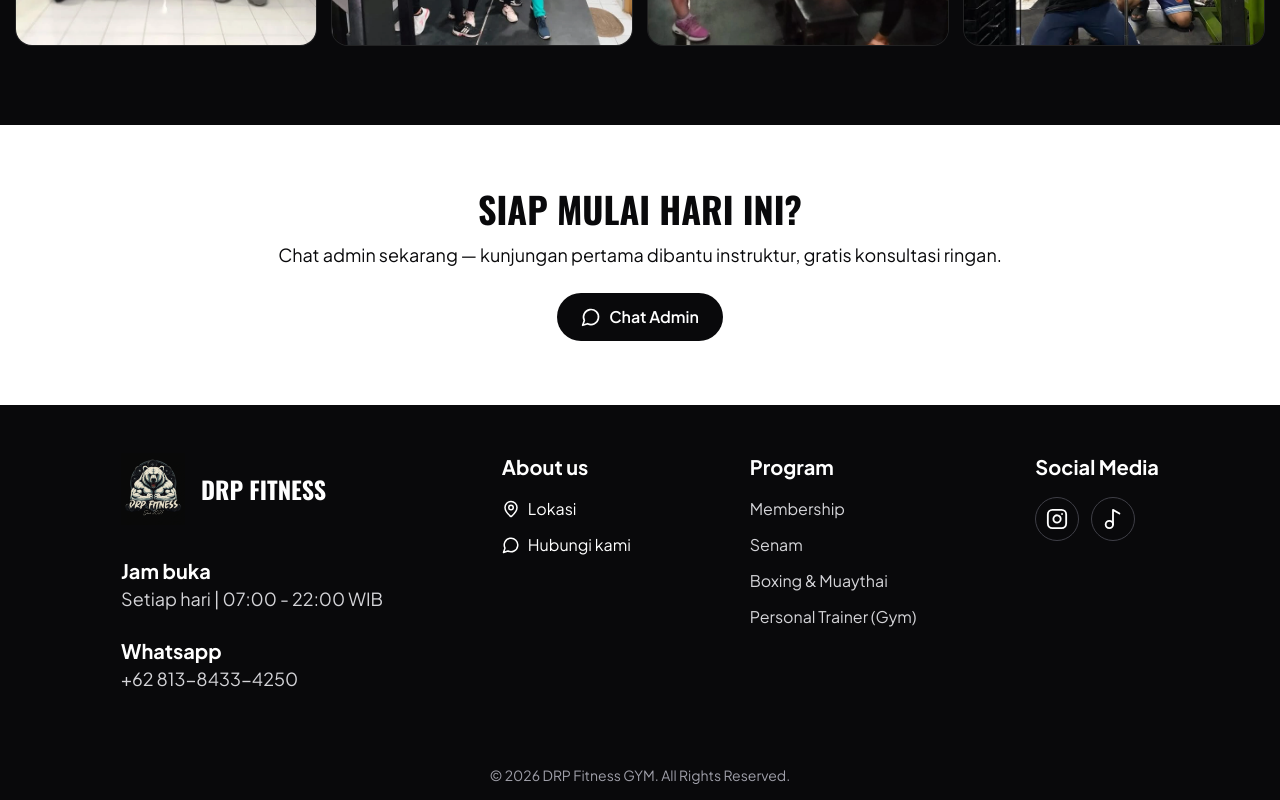
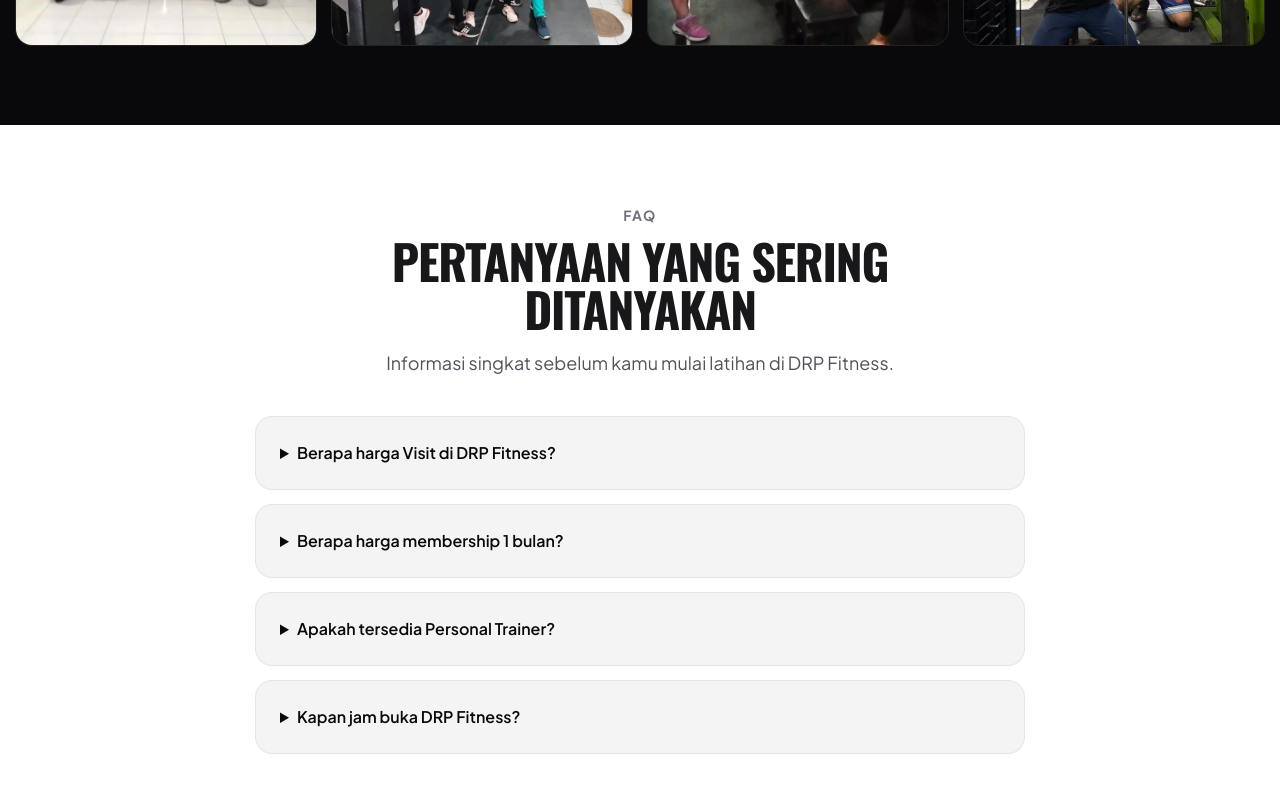
Before and after one commit to Reihannnn/drp-fitness, a Next.js app: page / in a window 1280 px wide. Shown: the part 4680-5480 px from the top of the page. Built offline with nearby package versions, Linux system fonts and the light colour scheme.

Commit message:
Add FAQ section to homepage

```diff
--- a/app/page.jsx
+++ b/app/page.jsx
@@ -287,8 +287,56 @@
         </div>
       </section>
 
+      {/* FAQ */}
+      <section className="bg-white px-4 py-20">
+        <div className="mx-auto max-w-3xl">
+          <SectionHeading
+            dark
+            eyebrow="FAQ"
+            title="Pertanyaan yang Sering Ditanyakan"
+            description="Informasi singkat sebelum kamu mulai latihan di DRP Fitness."
+          />
+          <div className="mt-10 space-y-4">
+            <details className="rounded-2xl bg-zinc-100 p-6 ring-1 ring-black/10">
+              <summary className="cursor-pointer font-semibold text-zinc-950">
+                Berapa harga Visit di DRP Fitness?
+              </summary>
+              <p className="mt-3 text-sm leading-relaxed text-zinc-600">
+                Visit pelajar Rp20.000 dan visit dewasa Rp30.000. Kamu bisa
+                menggunakan fasilitas gym untuk satu kali kunjungan.
+              </p>
+            </details>
+            <details className="rounded-2xl bg-zinc-100 p-6 ring-1 ring-black/10">
+              <summary className="cursor-pointer font-semibold text-zinc-950">
+                Berapa harga membership 1 bulan?
+              </summary>
+              <p className="mt-3 text-sm leading-relaxed text-zinc-600">
+                Membership 1 bulan tersedia dengan harga Rp155.000 per orang.
+              </p>
+            </details>
+            <details className="rounded-2xl bg-zinc-100 p-6 ring-1 ring-black/10">
+              <summary className="cursor-pointer font-semibold text-zinc-950">
+                Apakah tersedia Personal Trainer?
+              </summary>
+              <p className="mt-3 text-sm leading-relaxed text-zinc-600">
+                Tersedia paket PT Solo, Duo, dan Trio dengan pilihan 1, 8, 10,
+                atau 14 sesi. Detail harga tersedia di halaman harga.
+              </p>
+            </details>
+            <details className="rounded-2xl bg-zinc-100 p-6 ring-1 ring-black/10">
+              <summary className="cursor-pointer font-semibold text-zinc-950">
+                Kapan jam buka DRP Fitness?
+              </summary>
+              <p className="mt-3 text-sm leading-relaxed text-zinc-600">
+                DRP Fitness buka setiap hari dari pukul 07:00 sampai 22:00 WIB.
+              </p>
+            </details>
+          </div>
+        </div>
+      </section>
+
       {/* CTA */}
-      <section className="bg-white px-4 py-16 text-zinc-950">
+      <section className="bg-zinc-950 px-4 py-16 text-white">
         <div className="mx-auto max-w-3xl text-center">
           <h2 className="font-display text-3xl font-bold uppercase md:text-4xl">
             Siap Mulai Hari Ini?
```
